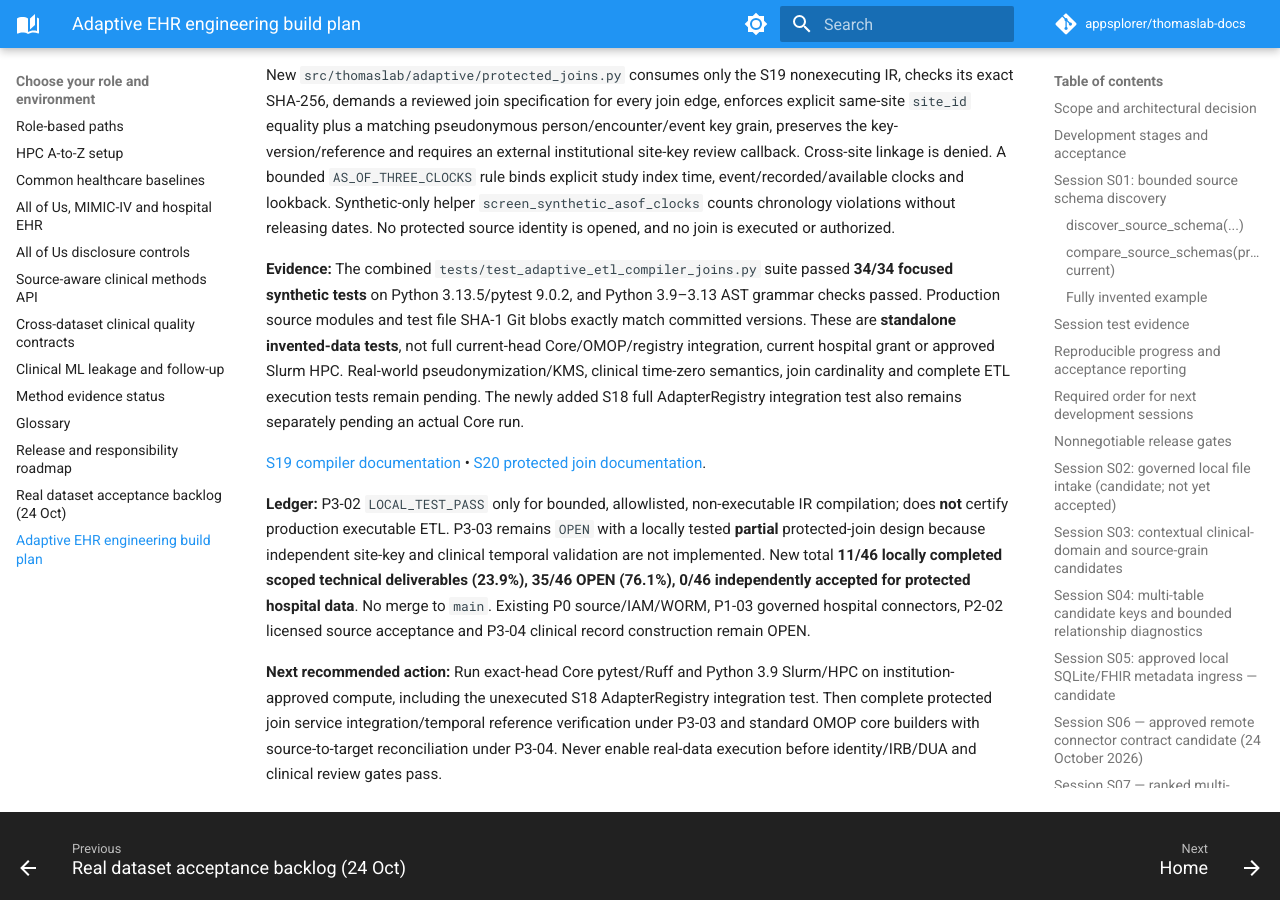
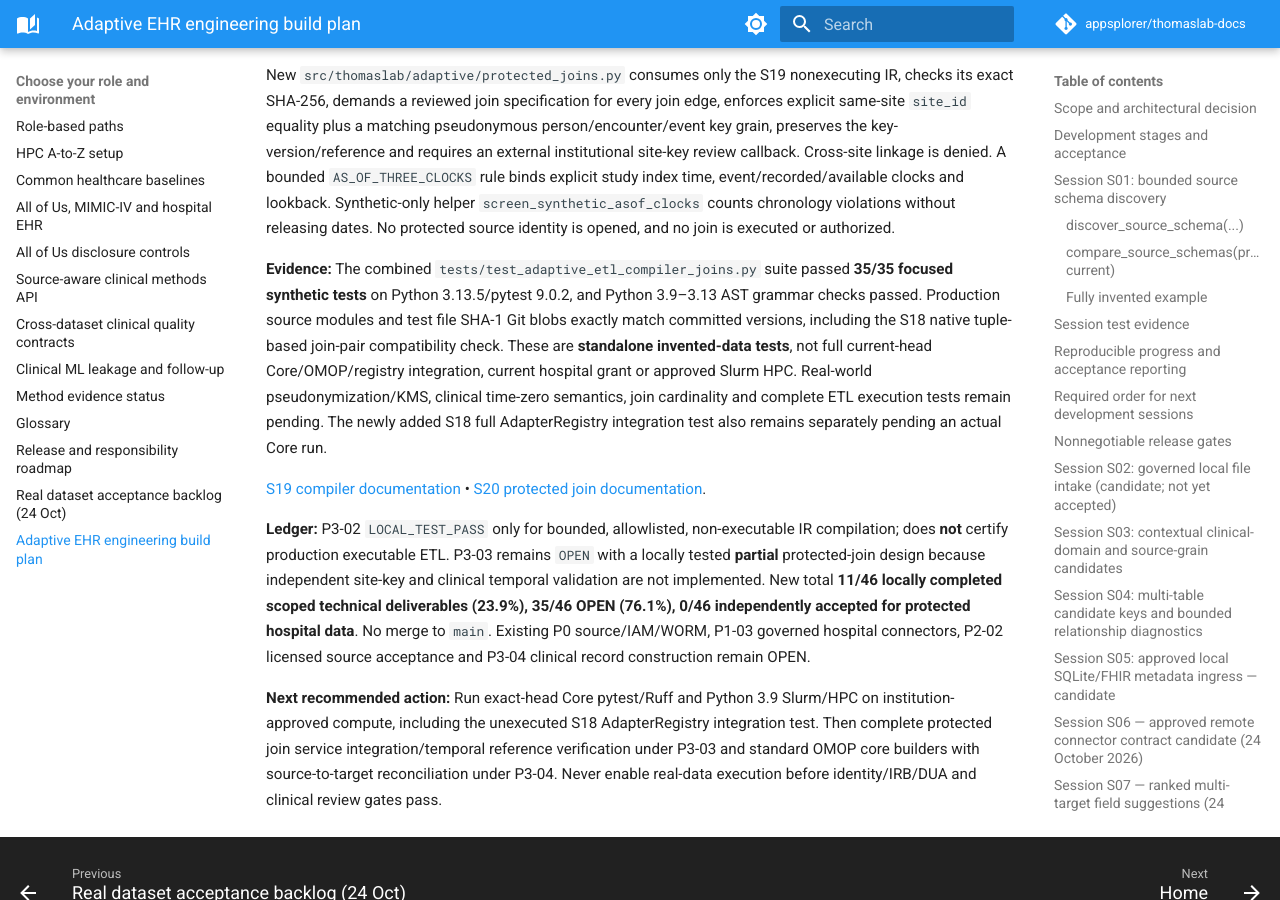
Before and after one commit to appsplorer/thomaslab-docs, an MkDocs documentation site: the page built from docs/guides/ehr-platform-build-plan.md, in a window 1280 px wide and 900 px high, scrolled down 20743 px. Built offline with MkDocs 1.6.1 and Material for MkDocs 9.7.7, drawn with Linux system fonts in a browser that asks for light colours; comment, search, counter and statistics services are not loaded.

Commit message:
docs(ehr): update S19/S20 evidence for tuple-compatible 35-case regression run

```diff
--- a/docs/guides/ehr-platform-build-plan.md
+++ b/docs/guides/ehr-platform-build-plan.md
@@ -977,7 +977,7 @@ New `src/thomaslab/adaptive/etl_compiler.py` consumes a SHA-256-matching, typed
 
 New `src/thomaslab/adaptive/protected_joins.py` consumes only the S19 nonexecuting IR, checks its exact SHA-256, demands a reviewed join specification for every join edge, enforces explicit same-site `site_id` equality plus a matching pseudonymous person/encounter/event key grain, preserves the key-version/reference and requires an external institutional site-key review callback. Cross-site linkage is denied. A bounded `AS_OF_THREE_CLOCKS` rule binds explicit study index time, event/recorded/available clocks and lookback. Synthetic-only helper `screen_synthetic_asof_clocks` counts chronology violations without releasing dates. No protected source identity is opened, and no join is executed or authorized.
 
-**Evidence:** The combined `tests/test_adaptive_etl_compiler_joins.py` suite passed **34/34 focused synthetic tests** on Python 3.13.5/pytest 9.0.2, and Python 3.9–3.13 AST grammar checks passed. Production source modules and test file SHA-1 Git blobs exactly match committed versions. These are **standalone invented-data tests**, not full current-head Core/OMOP/registry integration, current hospital grant or approved Slurm HPC. Real-world pseudonymization/KMS, clinical time-zero semantics, join cardinality and complete ETL execution tests remain pending. The newly added S18 full AdapterRegistry integration test also remains separately pending an actual Core run.
+**Evidence:** The combined `tests/test_adaptive_etl_compiler_joins.py` suite passed **35/35 focused synthetic tests** on Python 3.13.5/pytest 9.0.2, and Python 3.9–3.13 AST grammar checks passed. Production source modules and test file SHA-1 Git blobs exactly match committed versions, including the S18 native tuple-based join-pair compatibility check. These are **standalone invented-data tests**, not full current-head Core/OMOP/registry integration, current hospital grant or approved Slurm HPC. Real-world pseudonymization/KMS, clinical time-zero semantics, join cardinality and complete ETL execution tests remain pending. The newly added S18 full AdapterRegistry integration test also remains separately pending an actual Core run.
 
 [S19 compiler documentation](../reference/functions/etl_compiler.md) • [S20 protected join documentation](../reference/functions/protected_joins.md).
 
```
